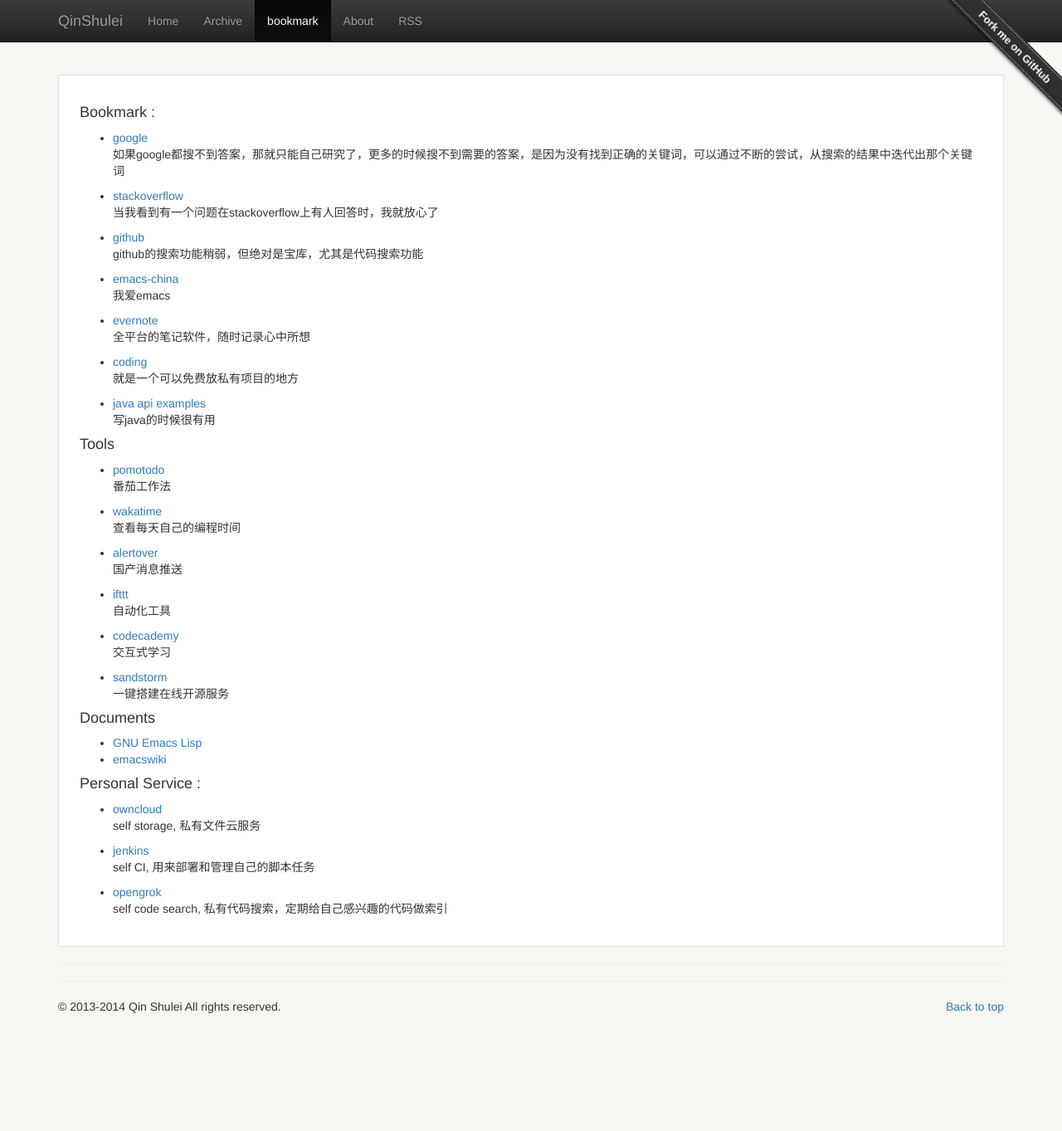
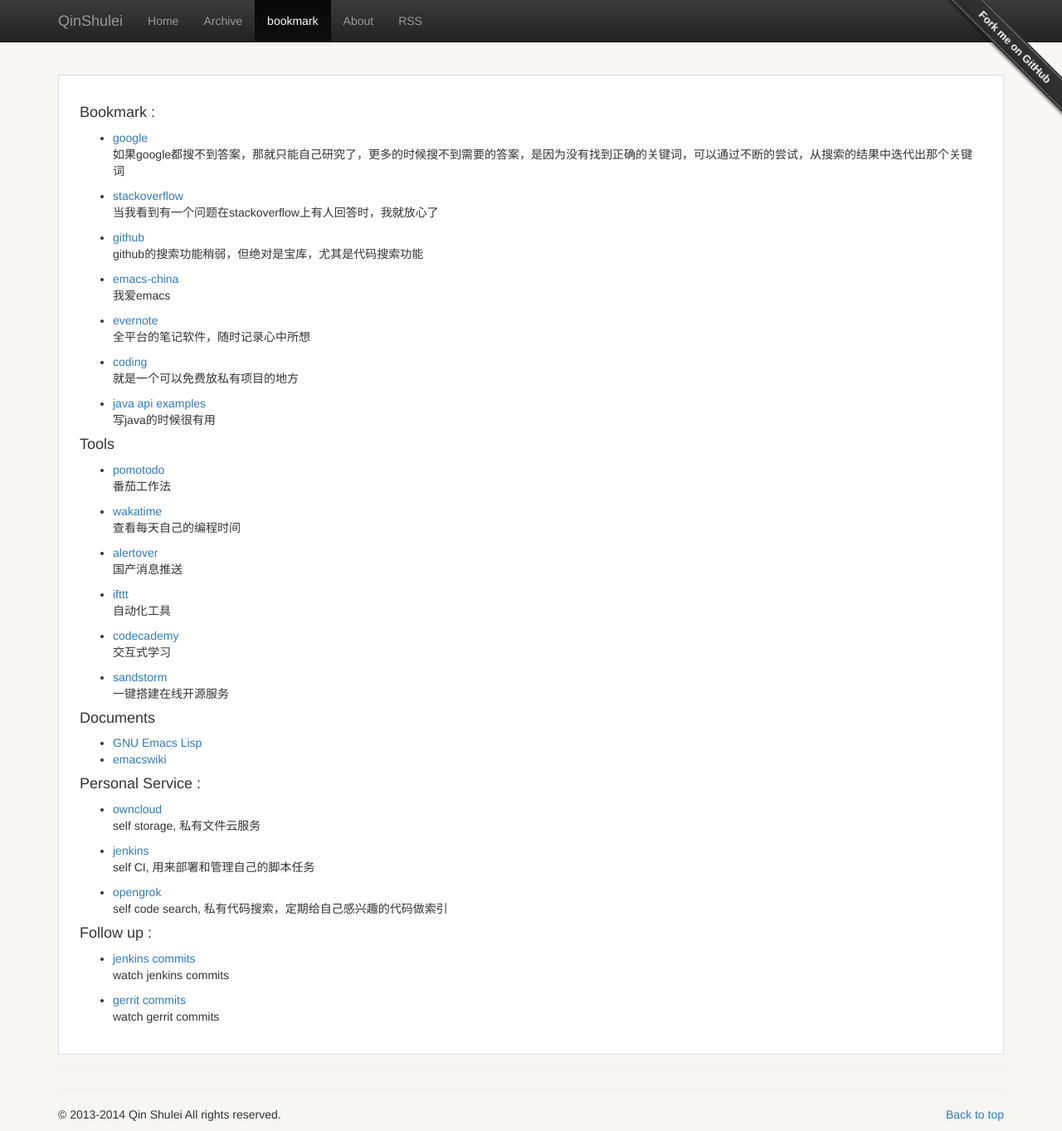
Before and after one commit to qinshulei/qinshulei.github.io, a Jekyll site: the page built from bookmark/index.html, in a window 1280 px wide and 1363 px high. Shown: the whole window at 83% size. Built offline with Jekyll 4.4.1, drawn with Linux system fonts in a browser that asks for light colours; nearby versions of some CDN libraries; comment, search, counter and statistics services are not loaded.

Commit message:
add projcts watch link

```diff
--- a/bookmark/index.html
+++ b/bookmark/index.html
@@ -87,6 +87,19 @@
             <p>self code search, 私有代码搜索，定期给自己感兴趣的代码做索引</p>
         </li>
     </ul>
+
+    <h4>Follow up : </h4>
+    <ul>
+        <li>
+            <a href="https://github.com/jenkinsci/jenkins/commits/master">jenkins commits</a>
+            <p>watch jenkins commits</p>
+        </li>
+        <li>
+            <a href="https://gerrit-review.googlesource.com/q/status:open">gerrit commits</a>
+            <p>watch gerrit commits</p>
+        </li>
+    </ul>
+
 </div>
 
 <script>
```
